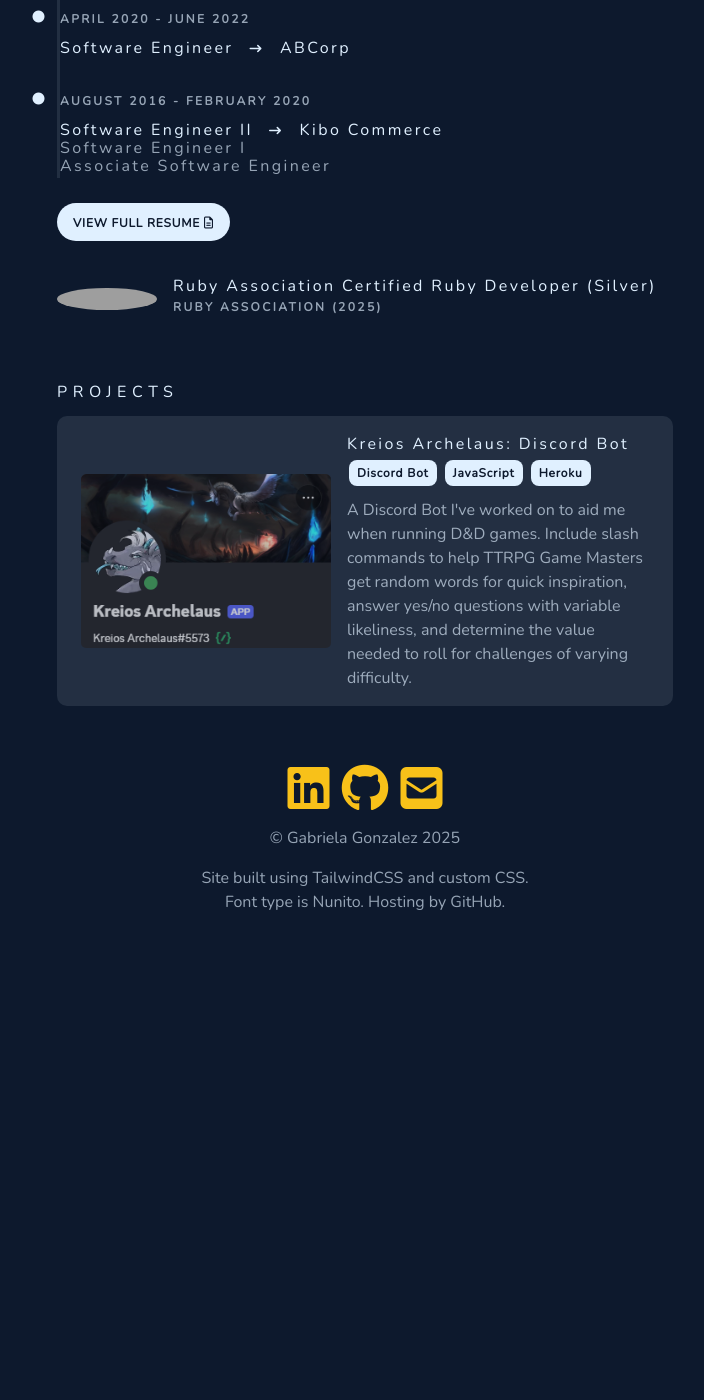
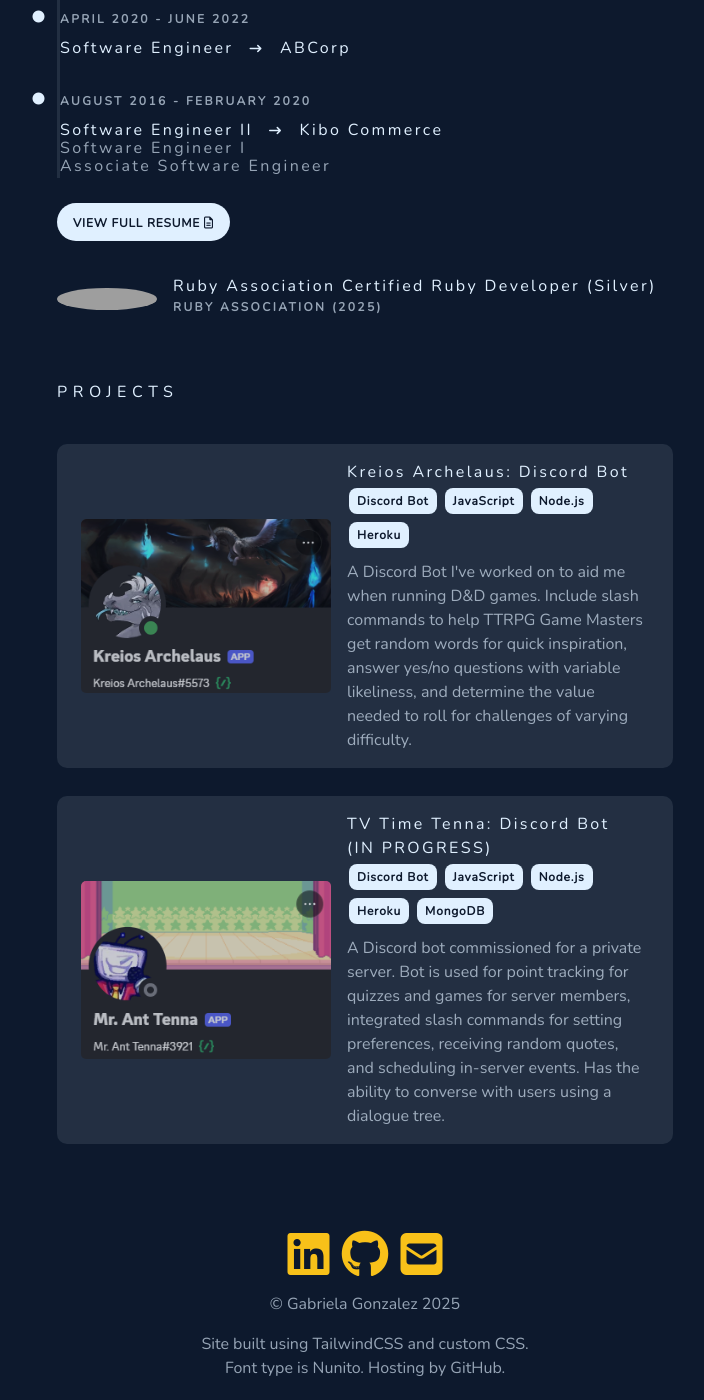
Before and after one commit to Serenamidori/serenamidori.github.io, a Jekyll site: the page built from README.md, in a window 1280 px wide and 1400 px high, scrolled down 584 px. Shown: the whole window, without its empty margins (275-979 px from the left). Built offline with Jekyll 4.4.1, drawn with Linux system fonts in a browser that asks for light colours; nearby versions of some CDN libraries; our own code applies the rules of GitHub Pages for plain Markdown files; before the commit the page ends 1518 px from its top, so only the background shows below that; grey boxes are pictures that could not be loaded.

Commit message:
added new project to the website to show current in progress project

```diff
--- a/_layouts/default.html
+++ b/_layouts/default.html
@@ -88,8 +88,26 @@
             <a href="https://github.com/Serenamidori/kreios-archelaus" target="_blank"><h3>Kreios Archelaus: Discord Bot</h3></a>
             <div class="pill rounded-lg font-bold">Discord Bot</div>
             <div class="pill rounded-lg font-bold">JavaScript</div>
+            <div class="pill rounded-lg font-bold">Node.js</div>
             <div class="pill rounded-lg font-bold">Heroku</div>
             <p class="faded mt-2">A Discord Bot I've worked on to aid me when running D&D games. Include slash commands to help TTRPG Game Masters get random words for quick inspiration, answer yes/no questions with variable likeliness, and determine the value needed to roll for challenges of varying difficulty.</p>
+          </div>
+        </div>
+
+        <div class="project-card flex flex-col-row align-center gap-4">
+          <div>
+            <a href="https://github.com/Serenamidori/tv-time-tenna-bot" target="_blank">
+              <img src="/css/images/tenna.png" alt="Screenshot of TV Time Tenna Discord bot profile">
+            </a>
+          </div>
+          <div>
+            <a href="https://github.com/Serenamidori/tv-time-tenna-bot" target="_blank"><h3>TV Time Tenna: Discord Bot<br>(IN PROGRESS)</h3></a>
+            <div class="pill rounded-lg font-bold">Discord Bot</div>
+            <div class="pill rounded-lg font-bold">JavaScript</div>
+            <div class="pill rounded-lg font-bold">Node.js</div>
+            <div class="pill rounded-lg font-bold">Heroku</div>
+            <div class="pill rounded-lg font-bold">MongoDB</div>
+            <p class="faded mt-2">A Discord bot commissioned for a private server. Bot is used for point tracking for quizzes and games for server members, integrated slash commands for setting preferences, receiving random quotes, and scheduling in-server events. Has the ability to converse with users using a dialogue tree.</p>
           </div>
         </div>
 
--- a/css/main.css
+++ b/css/main.css
@@ -758,6 +758,7 @@
 
 .project-card {
   padding: 1rem 1.5rem;
+  margin: 1.75rem 0;
   color: var(--secondary);
   background-color: var(--secondary-25);
   border-radius: 10px;
```
Also changed, not shown: css/images/tenna.png (added).
